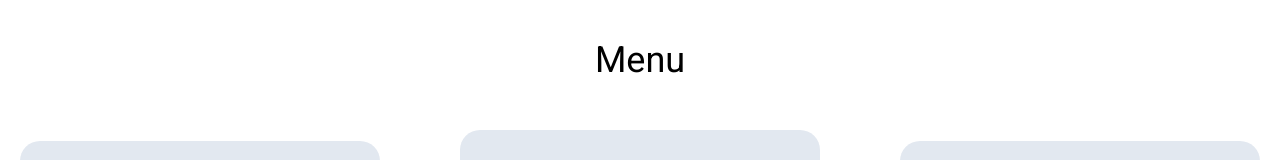
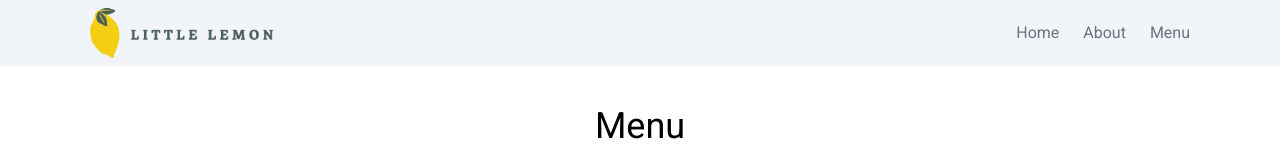
Before and after one commit to kingkwongsta/coursera-capstone-little-lemon, a React (Create React App) app: page /menu in a window 1280 px wide. Shown: the top 160 px of the page. Built offline with nearby package versions, Linux system fonts and the light colour scheme.

Commit message:
navbar styling

```diff
--- a/src/components/navbar.jsx
+++ b/src/components/navbar.jsx
@@ -3,12 +3,12 @@ import Logo from "./../images/logo.png";
 
 function NavBar() {
   return (
-    <nav className="flex items-center justify-between px-[90px] py-2">
+    <nav className="flex items-center justify-between px-[90px] py-2 bg-slate-100">
       <div className="">
         <img className="max-h-[50px]" src={Logo} alt="little-lemon-logo" />
       </div>
-      <div className="flex space-x-4">
-        <a href="#" className="text-gray-500 hover:text-[#f4ce14]">
+      <div className="flex space-x-6">
+        <a href="/" className="text-gray-500 hover:text-[#f4ce14]">
           Home
         </a>
         <a href="#" className="text-gray-500 hover:text-[#f4ce14]">
--- a/src/routes/MenuRoute.jsx
+++ b/src/routes/MenuRoute.jsx
@@ -7,9 +7,8 @@ function MenuRoute() {
     <>
       <NavBar />
       <Menu />
-      <h1>HELLO WORLD</h1>
     </>
   );
 }
 
-export default Menu;
+export default MenuRoute;
```
